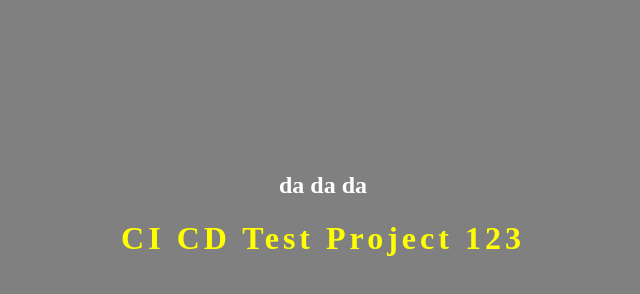
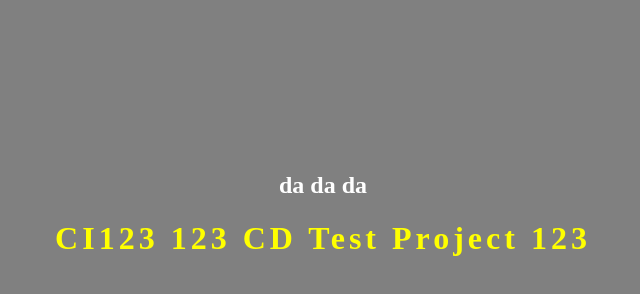
Before and after one commit to hlebvzahleb/jenktestfile, a plain HTML site: page index.html in a window 1280 px wide. Shown: the whole page, without its empty margins (317-957 px from the left). Drawn offline with Linux system fonts and the light colour scheme.

Commit message:
cxvgrs gsg gsd
sdf sdg sd

```diff
--- a/index.html
+++ b/index.html
@@ -21,6 +21,6 @@ setTimeout('Elastic()',100)
 <br><br><br><br>
 <br><br><br><br>
 <font color="white"><h2>da da da</h2>
-<font color="yellow"><H1 ID="elastic" ALIGN="Center">CI CD Test Project 123</H1>
+<font color="yellow"><H1 ID="elastic" ALIGN="Center">CI123 123 CD Test Project 123</H1>
 </BODY>
 </html>
```
